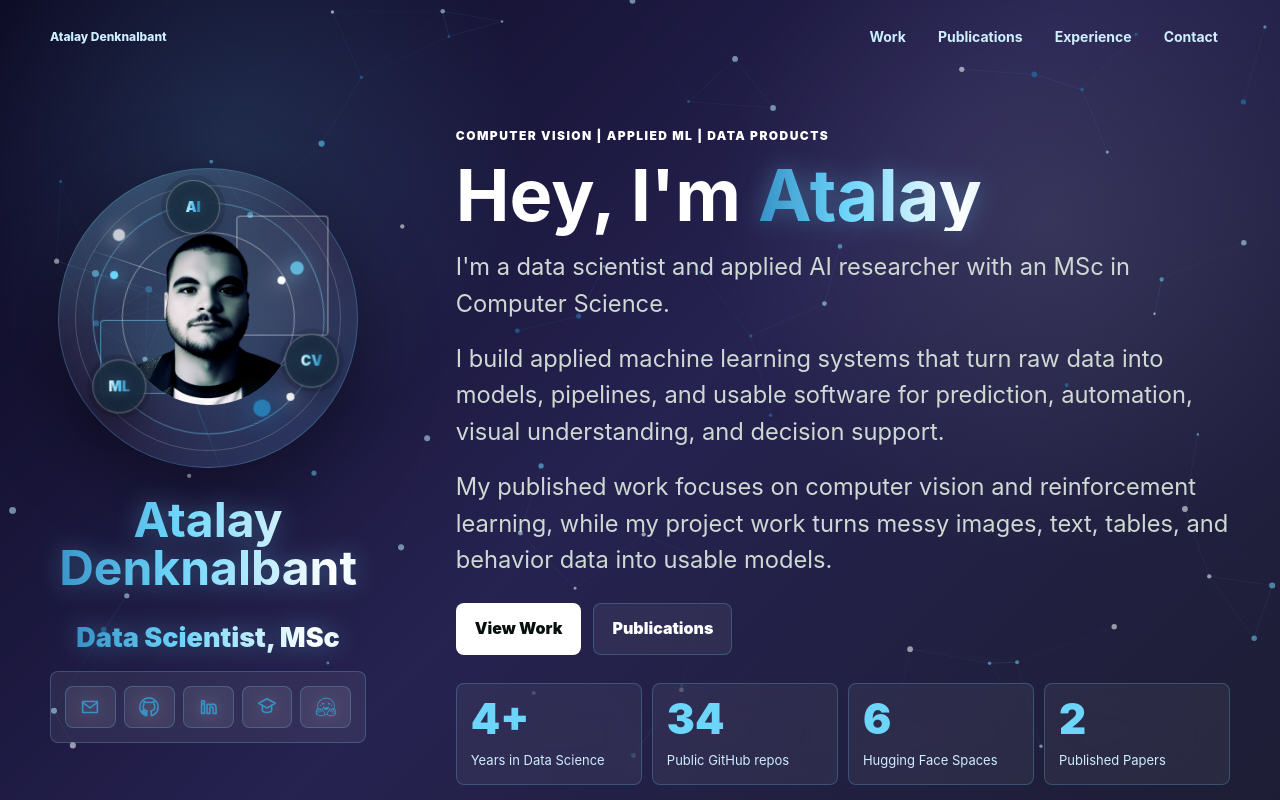
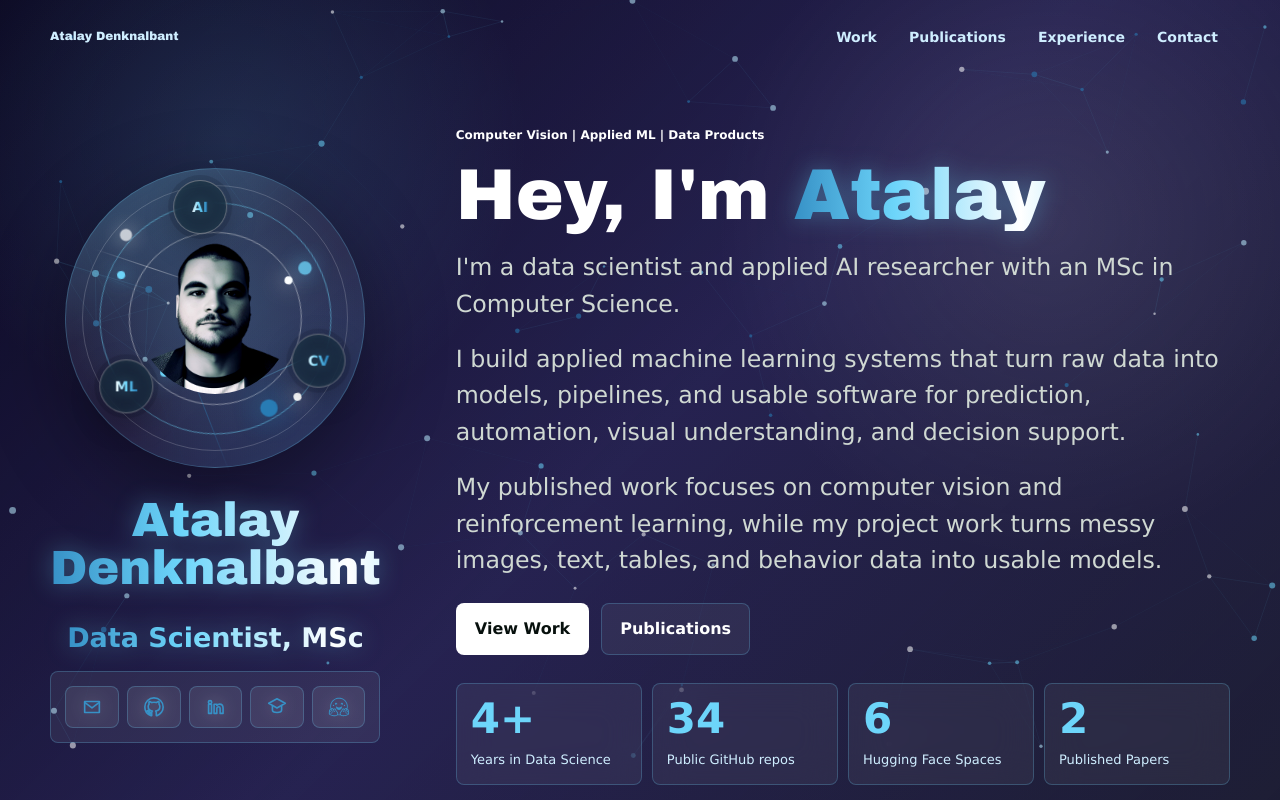
Before and after one commit to atalaydenknalbant/atalaydenknalbant.github.io, a plain HTML site: page index.html in a window 1280 px wide. Shown: the top 800 px of the page. Drawn offline with Linux system fonts and the light colour scheme; animation ran at ten frames a second.

Commit message:
Refactor index.html and styles.css: remove unused detection frames and update font styles

```diff
--- a/index.html
+++ b/index.html
@@ -52,8 +52,6 @@
             <span class="system-node node-one"></span>
             <span class="system-node node-two"></span>
             <span class="system-node node-three"></span>
-            <span class="detection-frame frame-one"></span>
-            <span class="detection-frame frame-two"></span>
             <span class="data-stream stream-one"></span>
             <span class="data-stream stream-two"></span>
             <span class="data-stream stream-three"></span>
@@ -335,7 +333,7 @@
           </div>
           <span>2024 | IEEE UBMK</span>
           <h3>Advanced Computer Vision Techniques for Reliable Gender Determination in Budgerigars</h3>
-          <p>Conference paper on object detection and deep learning for budgerigar gender recognition. Published in UBMK 2024 Proceedings, pages 863 to 868.</p>
+          <p>Conference paper on object detection and deep learning for budgerigar gender recognition. Published in UBMK 2024 Proceedings.</p>
           <a href="https://doi.org/10.1109/UBMK63289.2024.10773570" target="_blank" rel="noreferrer">DOI 10.1109/UBMK63289.2024.10773570</a>
         </article>
         <article class="research-card">
--- a/styles.css
+++ b/styles.css
@@ -17,6 +17,8 @@
   --amber: #bcecff;
   --cool-gradient: linear-gradient(135deg, #2980b9 0%, #6dd5fa 52%, #ffffff 100%);
   --shadow: 0 24px 80px rgba(0, 0, 0, 0.38);
+  --font-display: "Bricolage Grotesque", "Arial Black", ui-sans-serif, system-ui, sans-serif;
+  --font-body: "Atkinson Hyperlegible", Verdana, ui-sans-serif, system-ui, sans-serif;
   --max: 1180px;
   --radius: 8px;
 }
@@ -40,8 +42,9 @@ body {
   background: var(--page-gradient);
   background-attachment: fixed;
   color: var(--ink);
-  font-family: Inter, ui-sans-serif, system-ui, Segoe UI, Roboto, Arial, sans-serif;
+  font-family: var(--font-body);
   line-height: 1.6;
+  font-kerning: normal;
 }
 
 body::before {
@@ -143,6 +146,7 @@ main,
 }
 
 .brand-copy span:first-child {
+  font-family: var(--font-display);
   font-size: 14px;
   font-weight: 850;
 }
@@ -206,6 +210,7 @@ main,
   position: relative;
   min-height: 650px;
   border-bottom: 1px solid var(--line);
+  padding-bottom: 16px;
 }
 
 #signal-canvas {
@@ -234,18 +239,19 @@ main,
 .eyebrow {
   margin: 0 0 14px;
   color: var(--lime);
-  text-transform: uppercase;
   font-size: 12px;
   font-weight: 900;
-  letter-spacing: 0.12em;
+  letter-spacing: 0;
 }
 
 .hero-copy h2,
 .hero-identity h1,
 .section-heading h2 {
+  font-family: var(--font-display);
   margin: 0;
   line-height: 1;
   letter-spacing: 0;
+  text-wrap: balance;
 }
 
 .hero-copy h2 {
@@ -298,6 +304,7 @@ main,
   color: #cfd8d2;
   font-size: clamp(18px, 1.85vw, 24px);
   line-height: 1.55;
+  text-wrap: pretty;
 }
 
 .hero-actions {
@@ -377,6 +384,7 @@ main,
   aspect-ratio: 1;
   display: grid;
   place-items: center;
+  padding: 18px;
   border: 1px solid var(--line);
   border-radius: 50%;
   background:
@@ -518,32 +526,6 @@ main,
   background: var(--coral);
   box-shadow: 0 0 20px var(--coral);
   animation-delay: 1.3s;
-}
-
-.detection-frame {
-  position: absolute;
-  z-index: 1;
-  border: 1px solid rgba(109, 213, 250, 0.55);
-  border-radius: 4px;
-  background: rgba(109, 213, 250, 0.06);
-  animation: frame-drift 8s ease-in-out infinite;
-}
-
-.frame-one {
-  width: 112px;
-  height: 74px;
-  left: 13%;
-  bottom: 24%;
-}
-
-.frame-two {
-  width: 92px;
-  height: 120px;
-  right: 12%;
-  top: 18%;
-  border-color: rgba(255, 255, 255, 0.48);
-  background: rgba(255, 255, 255, 0.045);
-  animation-delay: 1.8s;
 }
 
 .data-stream {
@@ -746,6 +728,7 @@ main,
 .project-card h3,
 .research-card h3,
 .timeline h3 {
+  font-family: var(--font-display);
   margin: 22px 0 0;
   font-size: 21px;
   line-height: 1.15;
@@ -1025,16 +1008,6 @@ main,
   }
 }
 
-@keyframes frame-drift {
-  0%, 100% {
-    transform: translate3d(0, 0, 0);
-  }
-
-  50% {
-    transform: translate3d(8px, -8px, 0);
-  }
-}
-
 @keyframes stream-flow {
   0%, 100% {
     opacity: 0.34;
```
